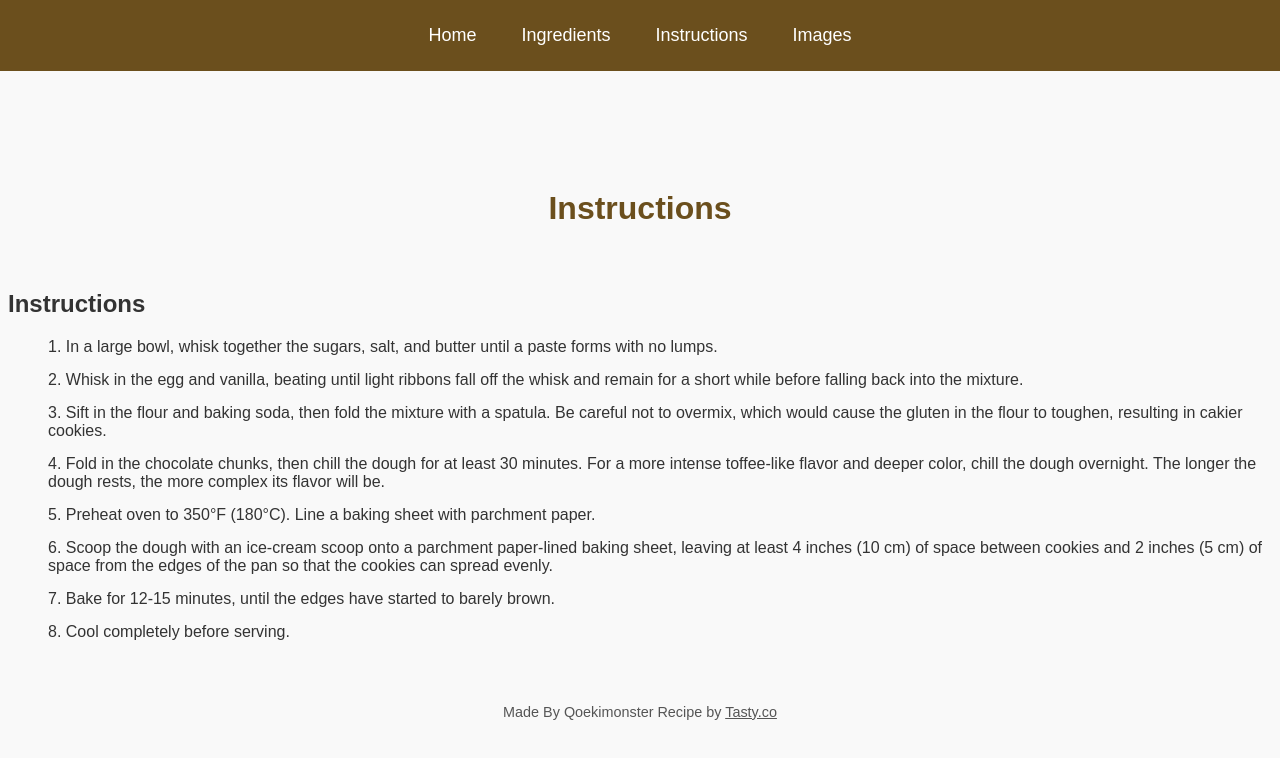
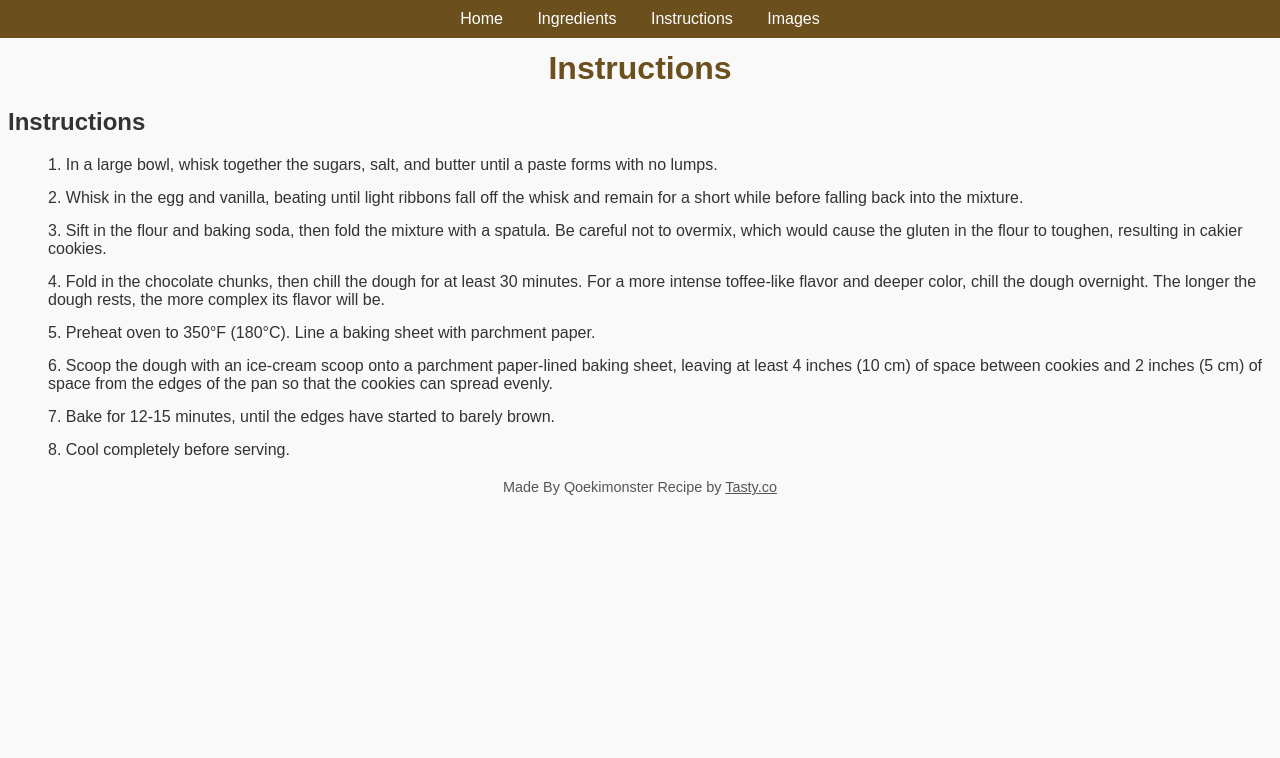
Before and after one commit to Qoekimonster/blj_qui_blo_chocolatechip, a plain HTML site: page instructions.html in a window 1280 px wide. Drawn offline with Linux system fonts and the light colour scheme.

Commit message:
CSS Fixes
CSS Fixes in instructions page

```diff
--- a/instructions.html
+++ b/instructions.html
@@ -18,14 +18,13 @@
             width: 100%;
             background-color: #6b4f1d;
             color: white;
-            font-size: large;
-            padding: 25px 0;
+            padding: 10px 0;
             text-align: center;
             z-index: 1000;
         }
         .top-bar a {
             color: white;
-            margin: 0 20px;
+            margin: 0 15px;
             text-decoration: none;
         }
         .top-bar a:hover {
@@ -33,15 +32,14 @@
         }
         header {
             text-align: center;
-            margin-bottom: 5%;
+            margin-bottom: 20px;
         }
         h1 {
             color: #6b4f1d;
-            margin-top: 15%;
         }
         footer {
             text-align: center;
-            margin-top: 5%;
+            margin-top: 20px;
             font-size: 0.9em;
             color: #555;
         }
```
